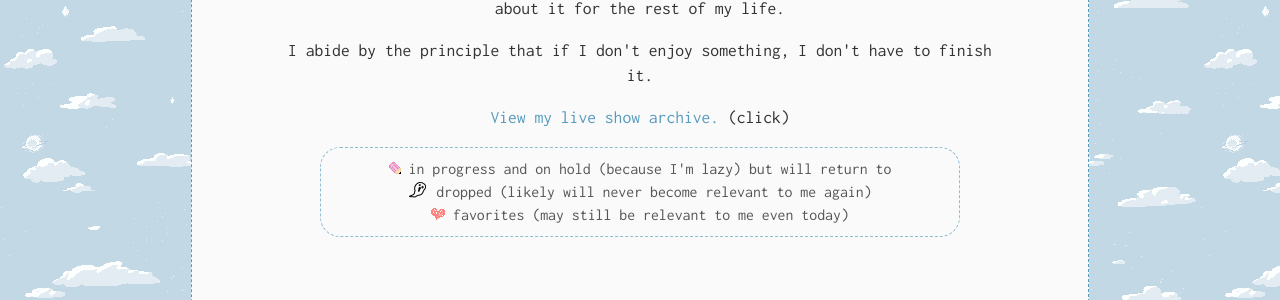
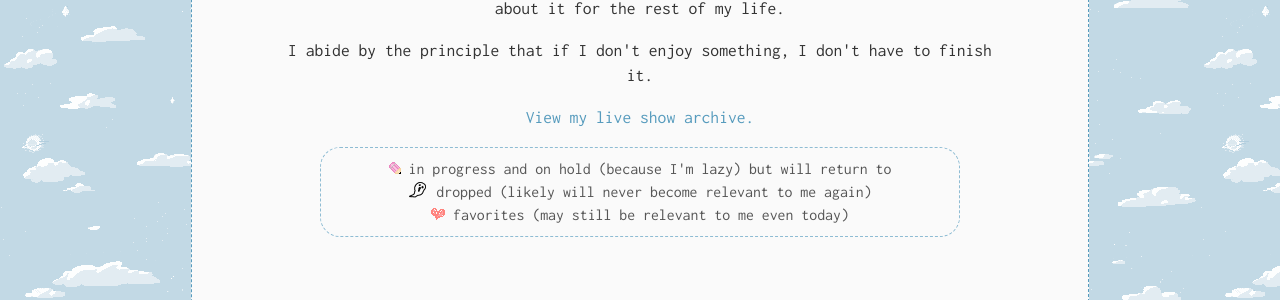
Before and after one commit to aroceu/library, a PHP site: page / in a window 1280 px wide. Shown: the part 556-856 px from the top of the page. Run offline with PHP 8.4, Linux system fonts and the light colour scheme; some libraries are stand-ins or nearby versions.

Commit message:
Update index.php

```diff
--- a/index.php
+++ b/index.php
@@ -27,7 +27,7 @@
             <div id="blurb"><p>Welcome to my media library! Below is a non-comprehensive yet historically thorough list of media that has entertained me to some significance once, if not right now. Many I no longer enjoy, but they used to mean something to me at one point, and I feel no shame in that. Others, meanwhile, have a place in my heart forever.</p>
         	<p>Movies and books are my favorite, because though I'm as much of a sucker for serialization as anyone else, I prefer a full story being told from beginning to end in a more concise format. I love a story told in one shot that makes me think about it for the rest of my life.</p>
             <p>I abide by the principle that if I don't enjoy something, I don't have to finish it.</p>
-            <p><a href="live">View my live show archive.</a> (click)</p>
+            <p><a href="live">View my live show archive.</a></p>
 
             <blockquote><onhold></onhold> in progress and on hold (because I'm lazy) but will return to<br />
             	<dropped></dropped> dropped (likely will never become relevant to me again)
```
